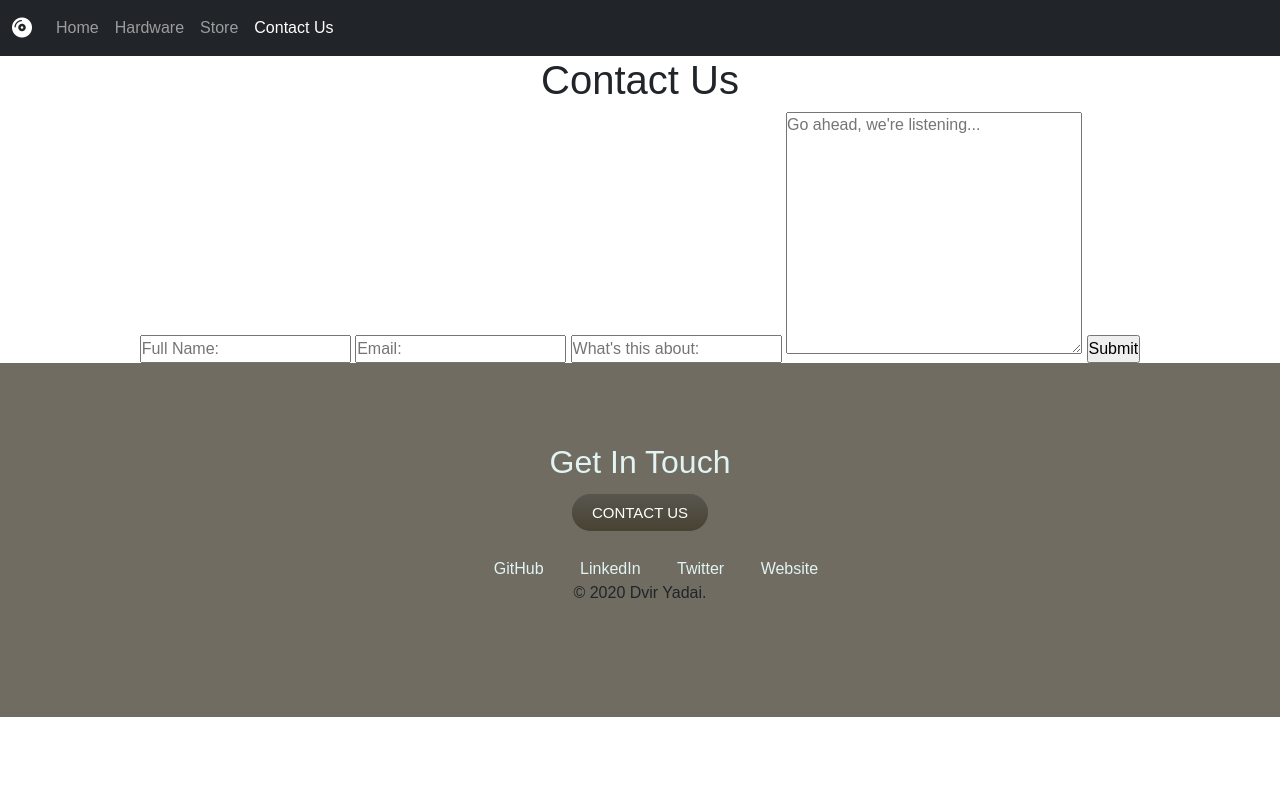
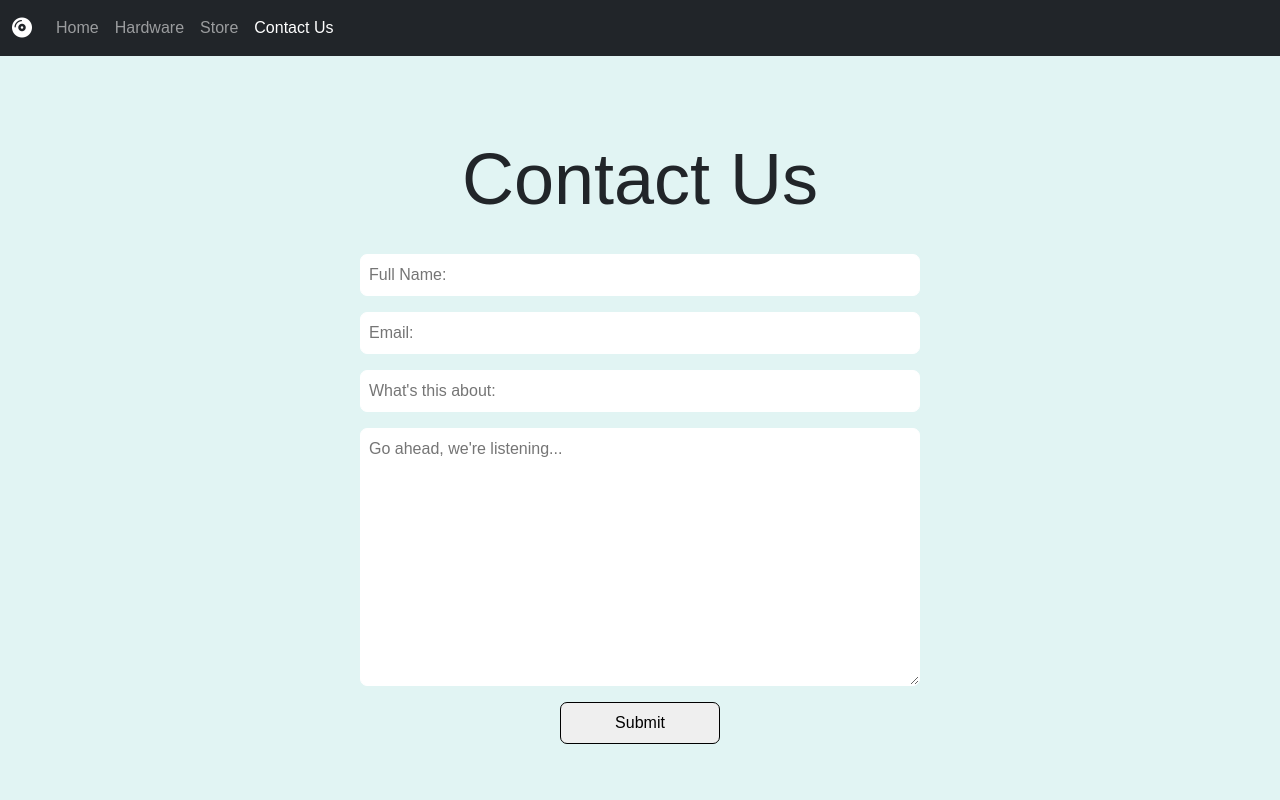
Before and after one commit to DvirYadai/My-ComputerHardware-Project, a plain HTML site: page contact.html in a window 1280 px wide. Shown: the top 800 px of the page. Drawn offline with nearby package versions, Linux system fonts and the light colour scheme.

Commit message:
Adding style to main section in contact.html
1. style to main section in contact.html
2. minor changes in the footer section.

```diff
--- a/contact.html
+++ b/contact.html
@@ -41,8 +41,8 @@
 
     <!-- Main section includes contact us form -->
     <div id="contact-main">
-        <h1>Contact Us</h1>
         <form action="" class="contact-form">
+            <h1>Contact Us</h1>
             <input type="text" placeholder="Full Name:" required>
             <input type="email" placeholder="Email:" required>
             <input type="text" placeholder="What's this about:">
--- a/styles.css
+++ b/styles.css
@@ -110,6 +110,45 @@ body {
   padding: 2rem 2rem;
 }
 
+/* Style to main section in contact.html */
+
+#contact-main {
+  background-color: #e1f4f3;
+  padding: 5rem;
+}
+
+#contact-main h1 {
+  font-size: 9vmin;
+  margin-bottom: 2rem;
+}
+
+input,
+textarea {
+  margin: 1rem auto;
+  display: block;
+  width: 70vmin;
+}
+
+input[type="text"],
+input[type="email"],
+textarea {
+  padding: 0.5rem;
+  border-radius: 7px;
+  border: 1px solid white;
+}
+
+input[type="submit"] {
+  width: 20vmin;
+  padding: 0.5rem;
+  border-radius: 7px;
+  border: 1px solid black;
+}
+
+input[type="submit"]:hover {
+  background-color: black;
+  color: white;
+}
+
 /* Style to footer section in all the pages */
 
 #footer {
@@ -120,7 +159,7 @@ body {
 
 .get-in-touch {
   color: #e1f4f3;
-  margin-bottom: 1.2rem;
+  margin-bottom: 1.5rem;
 }
 
 .btn-contact {
@@ -145,7 +184,7 @@ body {
 }
 
 .links {
-  margin: 2rem 0;
+  margin-top: 3rem;
 }
 
 .footer-link {
@@ -157,3 +196,7 @@ body {
 .footer-link:hover {
   color: white;
 }
+
+.links p {
+  margin-top: 1rem;
+}
```
